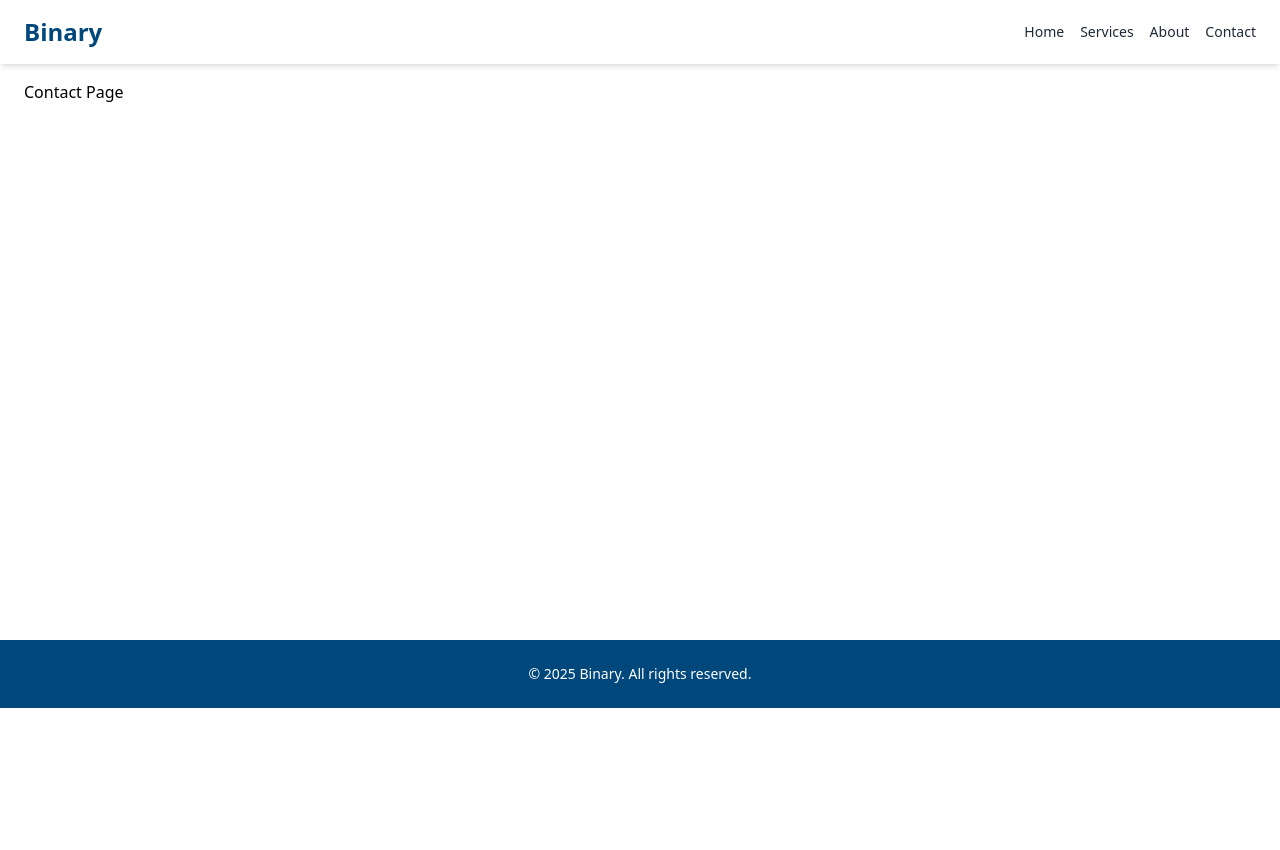
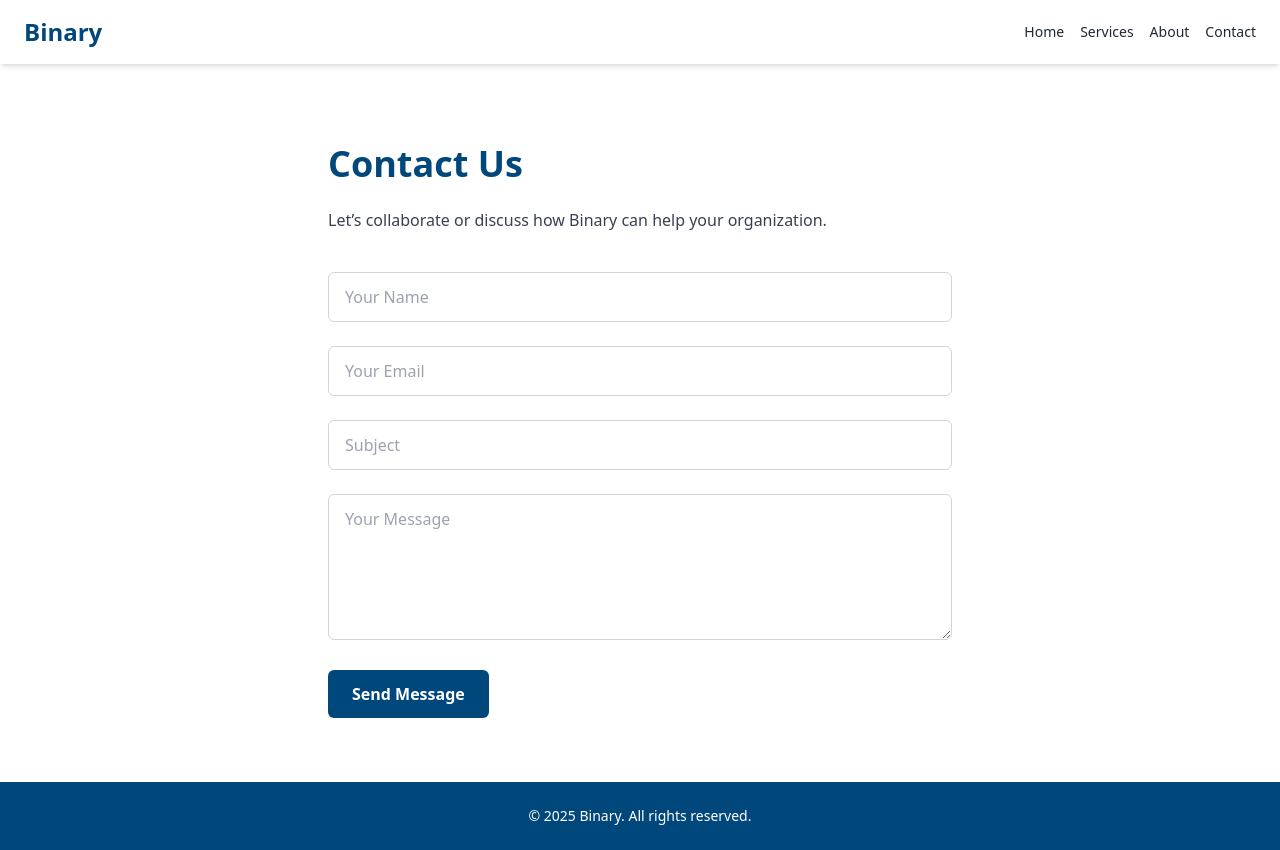
Before and after one commit to Ademolah/Binary-Web, a React (Create React App) app: page /contact in a window 1280 px wide. Before the commit the page ends 800 px from the top, so only its background shows below. Built offline with nearby package versions, Linux system fonts and the light colour scheme.

Commit message:
fixed email template

```diff
--- a/src/App.js
+++ b/src/App.js
@@ -31,6 +31,7 @@ import Footer from "./components/Footer";
 import About from "./pages/About";
 import Services from "./pages/Service";
 import Home from "./pages/Home";
+import Contact from "./pages/Contact";
 
 function App() {
   return (
@@ -41,7 +42,7 @@ function App() {
           <Route path="/" element={<Home/>} />
           <Route path="/services" element={<Services/>} />
           <Route path="/about" element={<About />} />
-          <Route path="/contact" element={<div>Contact Page</div>} />
+          <Route path="/contact" element={<Contact/>} />
         </Routes>
       </div>
       <Footer/>
```
